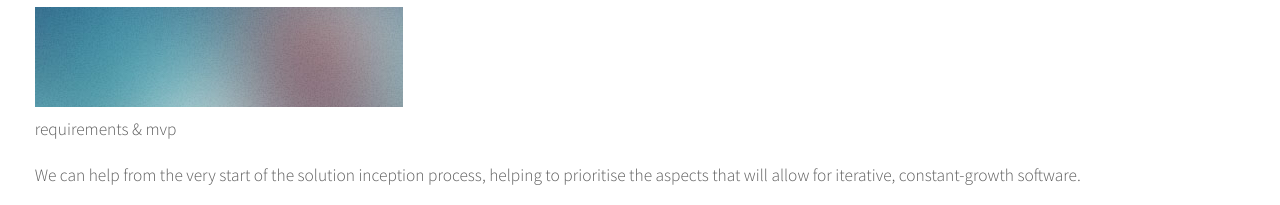
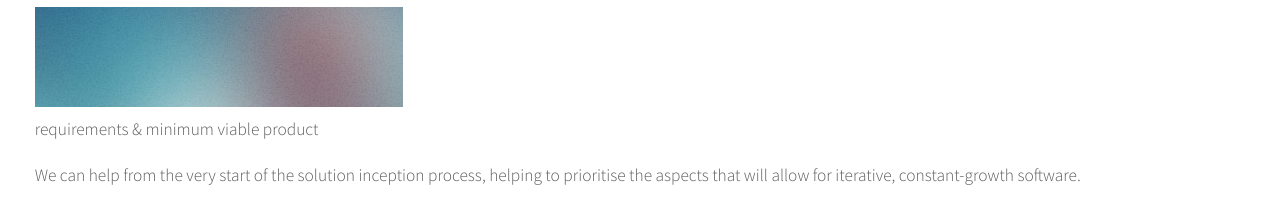
Before and after one commit to blackswanindustries/blackswanindustries.github.io, a website: page index.html in a window 1280 px wide. Shown: the part 1296-1501 px from the top of the page. Drawn offline with Linux system fonts and the light colour scheme.

Commit message:
releasing site

```diff
--- a/index.html
+++ b/index.html
@@ -111,7 +111,7 @@
     <div class="row">
         <article class="4u special">
             <img src="images/flat01.jpg" alt="">
-            <p>requirements & mvp</p>
+            <p>requirements & minimum viable product</p>
             <p>
                 We can help from the very start of the solution inception process, helping to prioritise the aspects that will
                 allow for iterative, constant-growth software.
```
